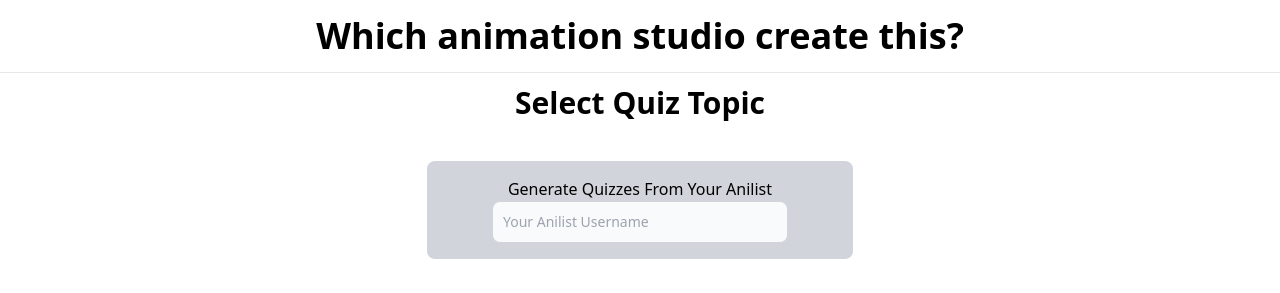
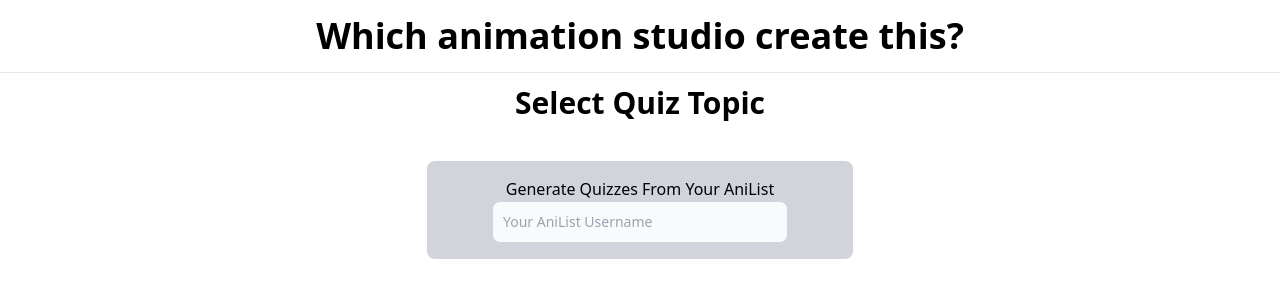
Before and after one commit to sniper-fly/anime_studio_quiz_app, a Next.js app: page / in a window 1280 px wide. Shown: the top 293 px of the page. Built offline with nearby package versions, Linux system fonts and the light colour scheme.

Commit message:
表記ゆれ修正

```diff
--- a/components/SelectTopic.tsx
+++ b/components/SelectTopic.tsx
@@ -68,7 +68,7 @@
       <h1 className="text-3xl font-bold text-center mt-3">Select Quiz Topic</h1>
 
       <TopicCard
-        cardId="Generate Quizzes From Your Anilist"
+        cardId="Generate Quizzes From Your AniList"
         selectedId={selectedCardId}
         setSelectedCardId={setSelectedCardId}
         gameProps={{
@@ -83,7 +83,7 @@
       >
         <input
           className="bg-gray-50 border border-gray-300 text-gray-900 text-sm rounded-lg focus:ring-blue-500 focus:border-blue-500 block w-3/4 mx-auto p-2.5"
-          placeholder="Your Anilist Username"
+          placeholder="Your AniList Username"
           onChange={(e) => {
             props.setGameProps((prev) => ({
               ...prev,
```
